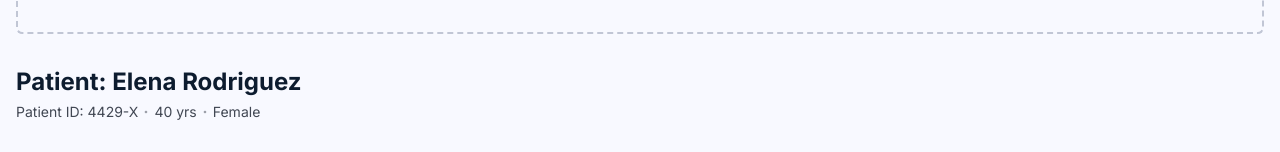
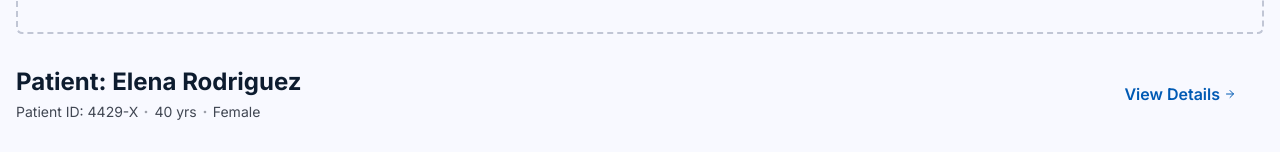
Before and after one commit to thi-miranda348/labinsight-ai-front-end, a Next.js app: page / in a window 1280 px wide. Shown: the part 525-677 px from the top of the page. Built offline with nearby package versions, Linux system fonts and the light colour scheme.

Commit message:
feat(dasboard): add view detail button for recent patient report

```diff
--- a/app/page.tsx
+++ b/app/page.tsx
@@ -2,10 +2,11 @@
 
 import { useState } from "react";
 import { Button } from "@/components/ui/button";
-import { CircleCheck, FileUp, Filter, Download, ClipboardCheck, Share2, Printer, MessageSquareText, CalendarMinus2, BotMessageSquare } from "lucide-react";
+import { CircleCheck, FileUp, Filter, Download, ClipboardCheck, Share2, Printer, MessageSquareText, CalendarMinus2, BotMessageSquare, ArrowRight } from "lucide-react";
 import { mockPatients, mockReports } from "./lib/mockData";
 import { TableResultsManager } from "@/components/TableResultManager";
 import { PatientReportTitle } from "@/components/PatientReportTitle";
+import Link from "next/link";
 
 export default function Home() {
 
@@ -146,7 +147,13 @@ export default function Home() {
       {recentReport && recentPatient && (
         <>
           {/* Result Table */}
-          <PatientReportTitle report={recentReport} patient={recentPatient} />
+          <div className="flex flex-col md:flex-row justify-between gap-1">
+            <PatientReportTitle report={recentReport} patient={recentPatient} />
+
+            <Link href={`/analysis/${recentReport.id}`} className="mr-7 text-sm md:text-base text-primary font-semibold flex items-center justify-end gap-1">
+              View Details <ArrowRight className="h-3 w-3" />
+            </Link>
+          </div>
           {/* Table component */}
           <TableResultsManager report={recentReport} />
         </>
```
